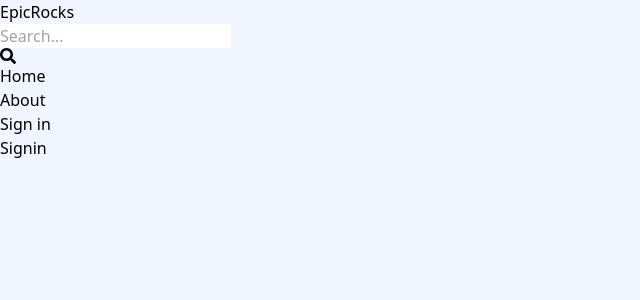
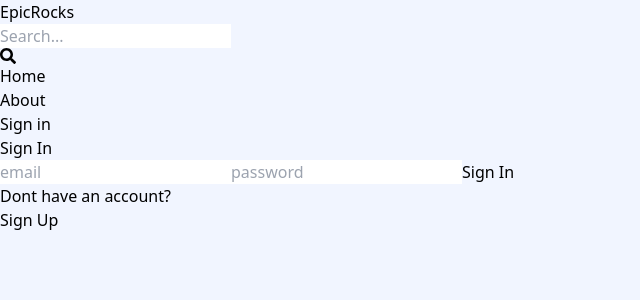
Before and after one commit to souravvaishyakiyar/Epic-Rocks, a React (Vite) app in the folder client/: page /sign-in in a window 1280 px wide. Shown: the top 300 px of the page, without its empty margins (0-640 px from the left). Built offline with nearby package versions, Linux system fonts and the light colour scheme.

Commit message:
Completed Signin page functionally

```diff
--- a/client/src/Pages/SignIn.jsx
+++ b/client/src/Pages/SignIn.jsx
@@ -1,9 +1,76 @@
-import React from 'react'
+import React, { useState } from "react";
+import { Link,useNavigate} from "react-router-dom";
 
 export default function SignIn() {
+  const [formData, setFormData] = useState({});
+  const [error, setError] = useState(null);
+  const [loading, setLoading] = useState(false);
+  const navigate = useNavigate();
+  const handleChange = (e) => {
+    setFormData({
+      ...formData,
+      [e.target.id]: e.target.value,
+    });
+  };
+  const handleSubmit = async (e) => {
+    e.preventDefault();
+    try {
+      setLoading(true);
+      const res = await fetch("/api/auth/signin", {
+        method: "POST",
+        headers: {
+          "Content-Type": "application/json",
+        },
+        body: JSON.stringify(formData),
+      });
+      const data = await res.json();
+      console.log(data);
+      if (data.success === false) {
+        setLoading(false);
+        setError(data.message);
+        return;
+      }
+      setLoading(false);
+      setError(null);
+      navigate('/');
+    } catch (error) {
+      setLoading(false);
+    }
+  };
+
   return (
-    <div>
-      Signin
+    <div className="p-3 max-w-lg mx-auto">
+      <h1 className="text-3xl text-center font-semibold my-7">Sign In</h1>
+      <form onSubmit={handleSubmit} className="flex flex-col gap-4">
+
+        <input
+          type="email"
+          placeholder="email"
+          className="border p-3 rounded-lg"
+          id="email"
+          onChange={handleChange}
+        />
+        <input
+          type="password"
+          placeholder="password"
+          className="border p-3 rounded-lg"
+          id="password"
+          onChange={handleChange}
+        />
+        <button
+          disabled={loading}
+          className="bg-slate-700 text-white p-3 rounded-lg uppercase hover:opacity-95 disabled:opacity-80"
+        >
+          {loading ? "Loading...." : "Sign In"}
+        </button>
+      </form>
+      <div className="flex gap-2 mt-5">
+        <p>Dont have an account?</p>
+        <Link to={"/sign-in"}>
+          <span className="text-blue-700">Sign Up</span>
+        </Link>
+      </div>
+      {error && <p className="text-red-500 mt-5">{error}</p>}
     </div>
-  )
+  );
 }
```
